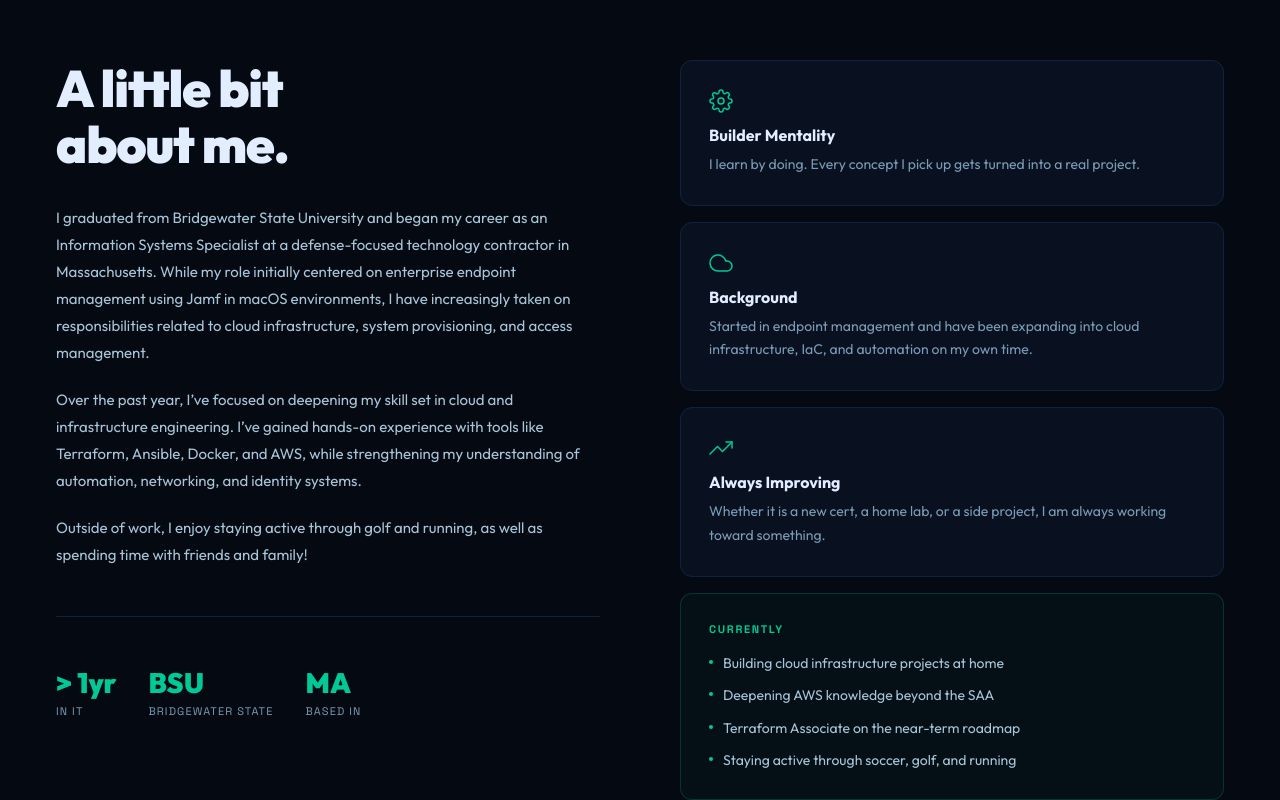
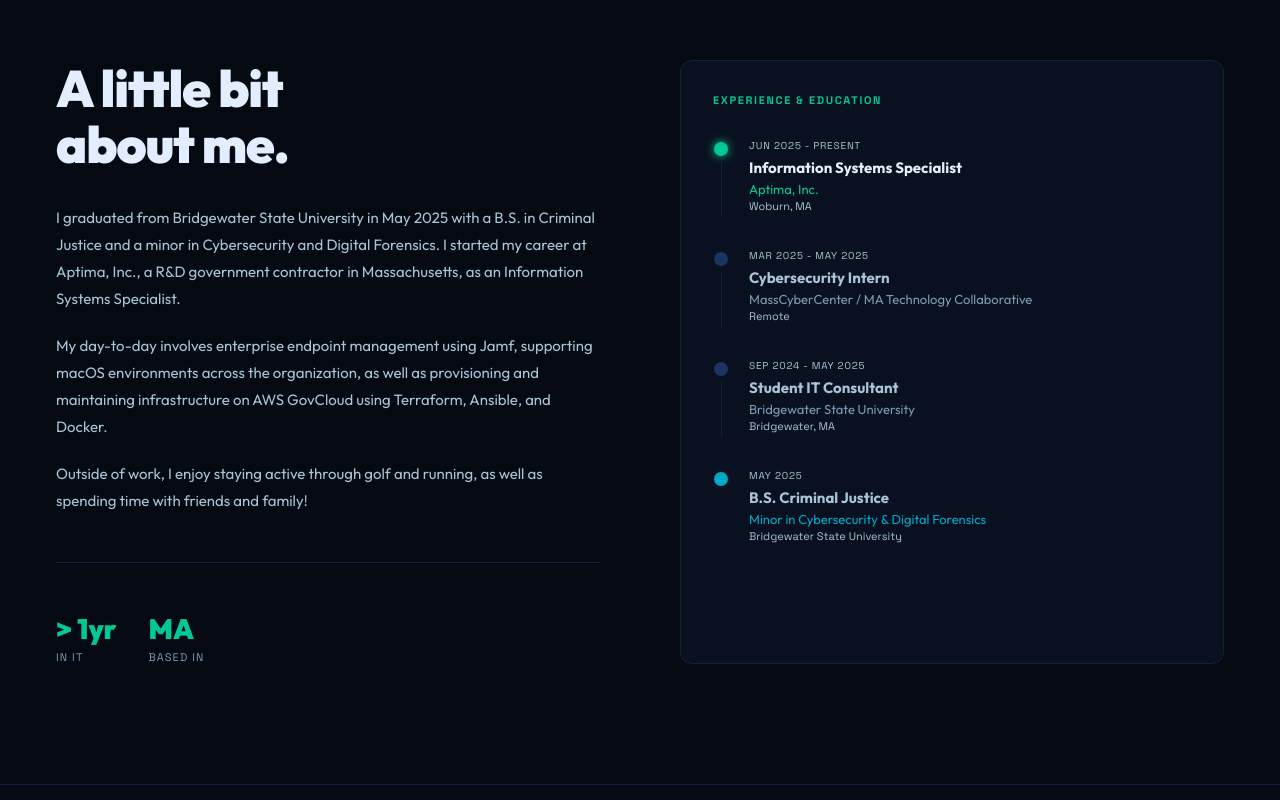
Before and after one commit to cboloz-1/portfolio, a React app: page / in a window 1280 px wide. Shown: the part 940-1740 px from the top of the page. Built offline with nearby package versions, Linux system fonts and the light colour scheme; the HTML template or start-up script is replaced by a standard one.

Commit message:
update about section - timeline and updated bio

```diff
--- a/src/components/About.jsx
+++ b/src/components/About.jsx
@@ -2,12 +2,6 @@ const IconGear = () => (
   <svg width="24" height="24" viewBox="0 0 24 24" fill="none" stroke="currentColor" strokeWidth="1.5" strokeLinecap="round" strokeLinejoin="round">
     <circle cx="12" cy="12" r="3"/>
     <path d="M19.4 15a1.65 1.65 0 0 0 .33 1.82l.06.06a2 2 0 0 1-2.83 2.83l-.06-.06a1.65 1.65 0 0 0-1.82-.33 1.65 1.65 0 0 0-1 1.51V21a2 2 0 0 1-4 0v-.09A1.65 1.65 0 0 0 9 19.4a1.65 1.65 0 0 0-1.82.33l-.06.06a2 2 0 0 1-2.83-2.83l.06-.06A1.65 1.65 0 0 0 4.68 15a1.65 1.65 0 0 0-1.51-1H3a2 2 0 0 1 0-4h.09A1.65 1.65 0 0 0 4.6 9a1.65 1.65 0 0 0-.33-1.82l-.06-.06a2 2 0 0 1 2.83-2.83l.06.06A1.65 1.65 0 0 0 9 4.68a1.65 1.65 0 0 0 1-1.51V3a2 2 0 0 1 4 0v.09a1.65 1.65 0 0 0 1 1.51 1.65 1.65 0 0 0 1.82-.33l.06-.06a2 2 0 0 1 2.83 2.83l-.06.06A1.65 1.65 0 0 0 19.4 9a1.65 1.65 0 0 0 1.51 1H21a2 2 0 0 1 0 4h-.09a1.65 1.65 0 0 0-1.51 1z"/>
-  </svg>
-)
-
-const IconCloud = () => (
-  <svg width="24" height="24" viewBox="0 0 24 24" fill="none" stroke="currentColor" strokeWidth="1.5" strokeLinecap="round" strokeLinejoin="round">
-    <path d="M18 10h-1.26A8 8 0 1 0 9 20h9a5 5 0 0 0 0-10z"/>
   </svg>
 )
 
@@ -18,23 +12,51 @@ const IconTrend = () => (
   </svg>
 )
 
+const IconPerson = () => (
+  <svg width="24" height="24" viewBox="0 0 24 24" fill="none" stroke="currentColor" strokeWidth="1.5" strokeLinecap="round" strokeLinejoin="round">
+    <path d="M20 21v-2a4 4 0 0 0-4-4H8a4 4 0 0 0-4 4v2"/>
+    <circle cx="12" cy="7" r="4"/>
+  </svg>
+)
+
 const stats = [
   { value: '> 1yr', label: 'In IT' },
-  { value: 'BSU', label: 'Bridgewater State' },
   { value: 'MA', label: 'Based In' },
 ]
 
-const values = [
-  { icon: <IconGear />, title: 'Builder Mentality', desc: 'I learn by doing. Every concept I pick up gets turned into a real project.' },
-  { icon: <IconCloud />, title: 'Background', desc: 'Started in endpoint management and have been expanding into cloud infrastructure, IaC, and automation on my own time.' },
-  { icon: <IconTrend />, title: 'Always Improving', desc: 'Whether it is a new cert, a home lab, or a side project, I am always working toward something.' },
-]
-
-const currently = [
-  'Building cloud infrastructure projects at home',
-  'Deepening AWS knowledge beyond the SAA',
-  'Terraform Associate on the near-term roadmap',
-  'Staying active through soccer, golf, and running',
+const timeline = [
+  {
+    date: 'Jun 2025 - Present',
+    title: 'Information Systems Specialist',
+    org: 'Aptima, Inc.',
+    location: 'Woburn, MA',
+    current: true,
+    education: false,
+  },
+  {
+    date: 'Mar 2025 - May 2025',
+    title: 'Cybersecurity Intern',
+    org: 'MassCyberCenter / MA Technology Collaborative',
+    location: 'Remote',
+    current: false,
+    education: false,
+  },
+  {
+    date: 'Sep 2024 - May 2025',
+    title: 'Student IT Consultant',
+    org: 'Bridgewater State University',
+    location: 'Bridgewater, MA',
+    current: false,
+    education: false,
+  },
+  {
+    date: 'May 2025',
+    title: 'B.S. Criminal Justice',
+    org: 'Minor in Cybersecurity & Digital Forensics',
+    location: 'Bridgewater State University',
+    current: false,
+    education: true,
+  },
 ]
 
 export default function About() {
@@ -85,8 +107,8 @@ export default function About() {
 
           <div style={{ display: 'flex', flexDirection: 'column', gap: '20px' }}>
             {[
-              `I graduated from Bridgewater State University and began my career as an Information Systems Specialist at a defense-focused technology contractor in Massachusetts. While my role initially centered on enterprise endpoint management using Jamf in macOS environments, I have increasingly taken on responsibilities related to cloud infrastructure, system provisioning, and access management.`,
-              `Over the past year, I’ve focused on deepening my skill set in cloud and infrastructure engineering. I’ve gained hands-on experience with tools like Terraform, Ansible, Docker, and AWS, while strengthening my understanding of automation, networking, and identity systems.`,
+              `I graduated from Bridgewater State University in May 2025 with a B.S. in Criminal Justice and a minor in Cybersecurity and Digital Forensics. I started my career at Aptima, Inc., a R&D government contractor in Massachusetts, as an Information Systems Specialist.`,
+              `My day-to-day involves enterprise endpoint management using Jamf, supporting macOS environments across the organization, as well as provisioning and maintaining infrastructure on AWS GovCloud using Terraform, Ansible, and Docker.`,
               `Outside of work, I enjoy staying active through golf and running, as well as spending time with friends and family!`,
             ].map((p, i) => (
               <p key={i} style={{
@@ -129,87 +151,96 @@ export default function About() {
           </div>
         </div>
 
-        {/* RIGHT */}
-        <div style={{ display: 'flex', flexDirection: 'column', gap: '16px' }}>
-
-          {values.map(v => (
-            <div key={v.title} style={{
-              padding: '28px',
+        {/* RIGHT — timeline */}
+        <div style={{
+          padding: '32px',
           border: '1px solid var(--border)',
           borderRadius: '12px',
           background: 'var(--card)',
-              transition: 'border-color 0.2s',
-            }}
-              onMouseEnter={e => e.currentTarget.style.borderColor = 'var(--border2)'}
-              onMouseLeave={e => e.currentTarget.style.borderColor = 'var(--border)'}
-            >
-              <div style={{
-                color: 'var(--green)',
-                marginBottom: '12px',
-                display: 'flex',
-              }}>
-                {v.icon}
-              </div>
-              <div style={{
-                fontSize: '16px', fontWeight: 700,
-                color: 'var(--white)',
-                fontFamily: 'var(--font-sans)',
-                marginBottom: '8px',
-              }}>
-                {v.title}
-              </div>
-              <div style={{
-                fontSize: '14px', lineHeight: 1.7,
-                color: 'var(--text)',
-                fontFamily: 'var(--font-sans)',
-              }}>
-                {v.desc}
-              </div>
-            </div>
-          ))}
-
-          {/* Currently */}
-          <div style={{
-            padding: '28px',
-            border: '1px solid rgba(0,200,150,0.2)',
-            borderRadius: '12px',
-            background: 'rgba(0,200,150,0.03)',
+          height: '100%',
         }}>
           <div style={{
             fontSize: '11px', fontWeight: 700,
             color: 'var(--green)', letterSpacing: '0.15em',
             textTransform: 'uppercase',
             fontFamily: 'var(--font-mono)',
-              marginBottom: '16px',
+            marginBottom: '32px',
           }}>
-              Currently
+            Experience & Education
           </div>
-            <div style={{ display: 'flex', flexDirection: 'column', gap: '10px' }}>
-              {currently.map(item => (
-                <div key={item} style={{
-                  display: 'flex', alignItems: 'flex-start', gap: '10px',
+
+          <div style={{ display: 'flex', flexDirection: 'column' }}>
+            {timeline.map((item, i) => (
+              <div key={i} style={{
+                display: 'flex', gap: '20px',
+                paddingBottom: i < timeline.length - 1 ? '32px' : '0',
+              }}>
+
+                {/* Dot + line */}
+                <div style={{
+                  display: 'flex', flexDirection: 'column',
+                  alignItems: 'center', flexShrink: 0,
+                  width: '16px',
                 }}>
                   <div style={{
-                    width: '4px', height: '4px',
+                    width: '14px', height: '14px',
                     borderRadius: '50%',
-                    background: 'var(--green)',
-                    marginTop: '8px',
+                    background: item.current ? 'var(--green)' : item.education ? 'var(--cyan)' : 'var(--border2)',
                     flexShrink: 0,
+                    marginTop: '3px',
+                    boxShadow: item.current ? '0 0 10px var(--green)' : 'none',
                   }} />
-                  <span style={{
-                    fontSize: '14px', color: 'var(--text2)',
+                  {i < timeline.length - 1 && (
+                    <div style={{
+                      width: '1px',
+                      flex: 1,
+                      background: 'var(--border)',
+                      marginTop: '6px',
+                      minHeight: '40px',
+                    }} />
+                  )}
+                </div>
+
+                {/* Content */}
+                <div style={{ flex: 1, paddingBottom: '4px' }}>
+                  <div style={{
+                    fontSize: '10px', color: 'var(--muted)',
+                    fontFamily: 'var(--font-mono)',
+                    letterSpacing: '0.08em',
+                    marginBottom: '6px',
+                    textTransform: 'uppercase',
+                  }}>
+                    {item.date}
+                  </div>
+                  <div style={{
+                    fontSize: '15px', fontWeight: 700,
+                    color: item.current ? 'var(--white)' : 'var(--text2)',
                     fontFamily: 'var(--font-sans)',
-                    lineHeight: 1.6,
+                    marginBottom: '4px',
                   }}>
-                    {item}
-                  </span>
+                    {item.title}
+                  </div>
+                  <div style={{
+                    fontSize: '13px',
+                    color: item.current ? 'var(--green)' : item.education ? 'var(--cyan)' : 'var(--text)',
+                    fontFamily: 'var(--font-sans)',
+                    marginBottom: '2px',
+                  }}>
+                    {item.org}
+                  </div>
+                  <div style={{
+                    fontSize: '11px', color: 'var(--muted)',
+                    fontFamily: 'var(--font-mono)',
+                  }}>
+                    {item.location}
+                  </div>
+                </div>
               </div>
             ))}
           </div>
         </div>
 
       </div>
-      </div>
     </section>
   )
 }
```
Lines whose indentation alone changed are shown as unchanged.
